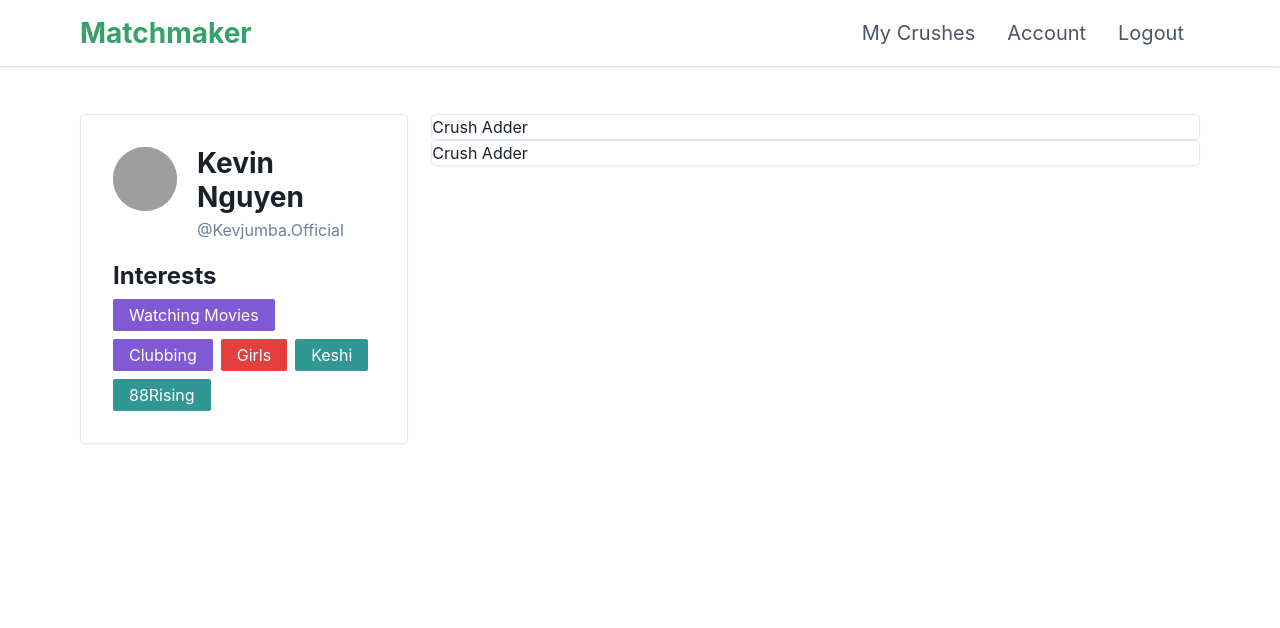
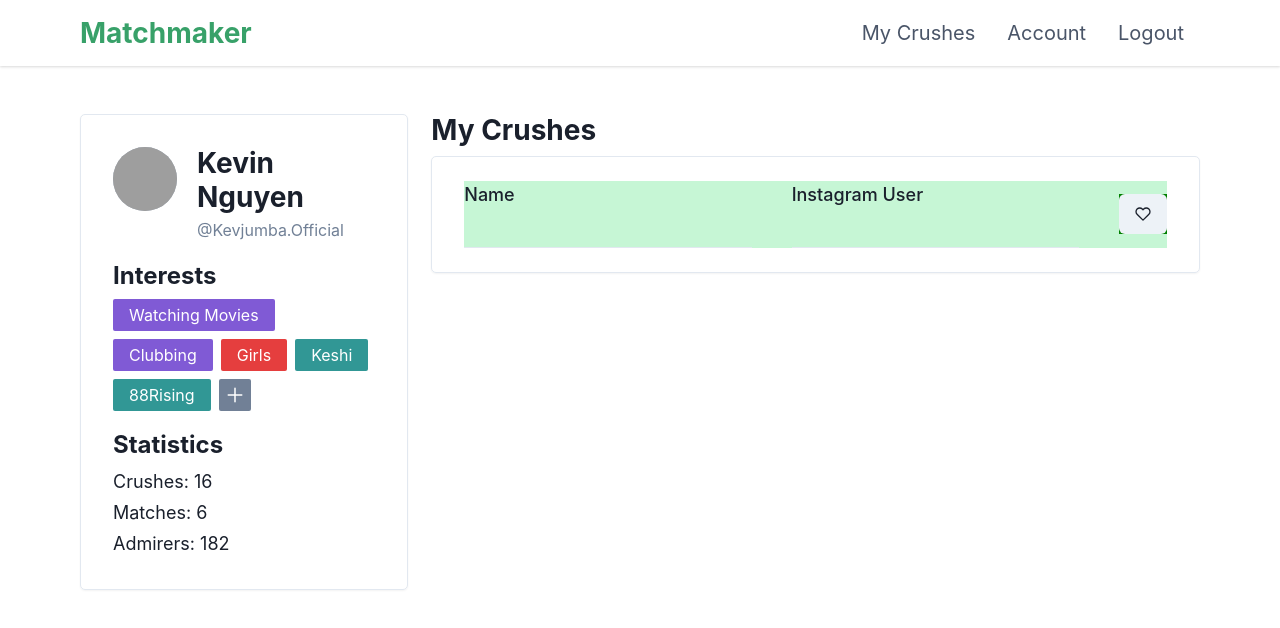
Before and after one commit to JosephZhang-LDL/MatchMaker, a React (Create React App) app: page / in a window 1280 px wide. Shown: the top 628 px of the page. Built offline with nearby package versions, Linux system fonts and the light colour scheme; grey boxes are pictures that could not be loaded.

Commit message:
yuck comitto

```diff
--- a/src/components/MyCrushes/CrushAdder.jsx
+++ b/src/components/MyCrushes/CrushAdder.jsx
@@ -1,12 +1,37 @@
-import React from 'react'
-import { TabContainer } from "../general/Standard";
+import React from "react";
+import { Box, Heading, Input, Text, HStack, Button } from "@chakra-ui/react";
+import { TabContainer, Row, Col } from "../general/Standard";
+import { FiHeart } from "react-icons/fi";
 
 const CrushAdder = (props) => {
-    return (
-        <TabContainer flex="60%">
-          Crush Adder
-        </TabContainer>
-    )
-}
+  return (
+    <Box>
+      <Heading fontSize="28px" mb="2">
+        My Crushes
+      </Heading>
+      <TabContainer flex="60%" px="8" py="6">
+        <HStack width="100%" spacing="10" backgroundColor="green.100">
+          <Col flex="100%">
+            <Text fontSize="18px" fontWeight="medium">
+              Name
+            </Text>
+            <Input variant="flushed" />
+          </Col>
+          <Col flex="100%">
+            <Text fontSize="18px" fontWeight="medium">
+              Instagram User
+            </Text>
+            <Input variant="flushed" />
+          </Col>
+          <Col backgroundColor="green" alignSelf="bottom">
+            <Button>
+              <FiHeart />
+            </Button>
+          </Col>
+        </HStack>
+      </TabContainer>
+    </Box>
+  );
+};
 
 export default CrushAdder;
--- a/src/components/MyCrushes/MyCrushesContainer.jsx
+++ b/src/components/MyCrushes/MyCrushesContainer.jsx
@@ -11,7 +11,6 @@ const MyCrushesContainer = (props) => {
         <Spacer flex="3%" />
         <Box width="100%" direction="column">
           <CrushAdder />
-          <CrushAdder />
         </Box>
       </Flex>
     </Box>
--- a/src/components/MyCrushes/Sidebar.jsx
+++ b/src/components/MyCrushes/Sidebar.jsx
@@ -1,6 +1,7 @@
 import React from "react";
 import { Text, Box, Avatar, Heading, Wrap, WrapItem } from "@chakra-ui/react";
 import { TabContainer, Row, Col } from "../general/Standard";
+import { IoAdd } from "react-icons/io5";
 
 const imgUrl =
   "https://p7.pstatp.com/origin/pgc-image/4b4fae11e53e4c6bb84587b51b700df2.jpeg";
@@ -12,6 +13,12 @@ const interests = [
   { interest: "Keshi", category: "music" },
   { interest: "88Rising", category: "music" },
 ];
+
+const stats = {
+  crushes: 16,
+  matches: 6,
+  admirers: 182
+}
 
 const Sidebar = (props) => {
   return (
@@ -29,8 +36,30 @@ const Sidebar = (props) => {
         <Heading fontSize="24">Interests</Heading>
       </Row>
       <Wrap mt="2">
-        {interests.map(interest => <InterestTag text={interest.interest} category={interest.category} />)}
+        {interests.map((interest) => (
+          <WrapItem>
+            <InterestTag
+              text={interest.interest}
+              category={interest.category}
+            />
+          </WrapItem>
+        ))}
+        <WrapItem>
+          <AddTagButton />
+        </WrapItem>
       </Wrap>
+      <Row mt="5">
+        <Heading fontSize="24">Statistics</Heading>
+      </Row>
+      <Row mt="2">
+        <Text fontSize="18">Crushes: {stats.crushes} </Text>
+      </Row>
+      <Row mt="1">
+        <Text fontSize="18">Matches: {stats.matches} </Text>
+      </Row>
+      <Row mt="1">
+        <Text fontSize="18">Admirers: {stats.admirers} </Text>
+      </Row>
     </TabContainer>
   );
 };
@@ -64,4 +93,22 @@ const InterestTag = ({ text, category }) => {
   );
 };
 
+const AddTagButton = (props) => {
+  return (
+    <Box
+      borderRadius="2px"
+      p="1"
+      backgroundColor="gray.500"
+      _hover={{
+        background: "gray.400",
+        transition: ".2s ease",
+        cursor: "pointer",
+      }}
+      color="white"
+    >
+      <IoAdd size={24} />
+    </Box>
+  );
+};
+
 export default Sidebar;
```
